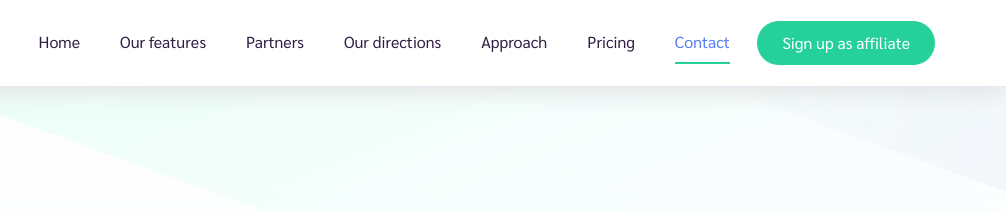
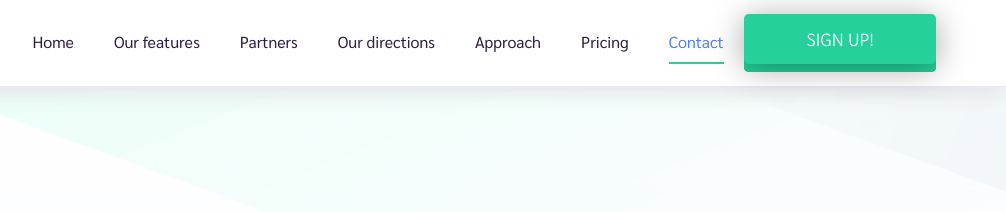
Before and after one commit to dudosyka/dudosyka.github.io, a plain HTML site: page index.html in a window 1280 px wide. Shown: the top 212 px of the page, 274-1280 px from the left. Drawn offline with Linux system fonts and the light colour scheme; a script that the page names is missing.

Commit message:
New dropdown

```diff
--- /dev/null
+++ b/assets/css/dropdown.css
@@ -0,0 +1,199 @@
+*::before,
+*::after {
+    margin: 0;
+    padding: 0;
+}
+
+::-moz-selection {
+    background-color: #9A68FF;
+    color: #fff
+}
+
+::selection {
+    background-color: #9A68FF;
+    color: #fff
+}
+
+.everything {
+    position: relative;
+}
+
+.everything__checkbox {
+    display: none
+}
+
+.everything .everything__button,
+.everything .everything__link {
+    width: 12rem;
+    padding: 0.75rem 2rem;
+    display: inline-block;
+    background-color: #26d09b;
+    /*background-image: radial-gradient(circle at 50%, #9A68FF 0%, #D612A2 100%);*/
+    background-size: 200% 200%;
+    background-repeat: no-repeat;
+    color: #fff;
+    text-align: center;
+    text-transform: uppercase;
+    font-weight: 300;
+    font-size: 1.1rem;
+    border-radius: 0.3rem;
+    cursor: pointer
+}
+
+.everything__button {
+    position: relative;
+    z-index: 100;
+    box-shadow: 0 0.25rem 2rem rgba(0, 0, 0, 0.35), inset 0 0.25rem 1rem rgba(0, 0, 0, 0);
+    transition: background-position-y .2s .2s, color 1s, box-shadow .2s
+}
+
+.everything__button:hover {
+    box-shadow: 0 0.5rem 3rem rgba(0, 0, 0, 0.15)
+}
+
+.everything__button:active,
+.everything__button:focus {
+    box-shadow: 0 0.25rem 2rem rgba(0, 0, 0, 0), inset 0 0.25rem 1rem rgba(0, 0, 0, 0.25)
+}
+
+.everything__button::before {
+    content: "Sign up!"
+}
+
+.everything__checkbox:checked~.everything__button {
+    color: #707070;
+    background-position-y: -210%;
+    box-shadow: 0 0.25rem 2rem rgba(0, 0, 0, 0), inset 0 0.25rem 1rem rgba(0, 0, 0, 0.25)
+}
+
+.everything__checkbox:checked~.everything__button::before {
+    content: "Close";
+    padding: .75rem 1.6rem
+}
+
+.everything__link-area {
+    position: absolute;
+    bottom: 0;
+    left: 0;
+    width: 100%;
+    z-index: -1;
+    transition: -webkit-transform 0.5s cubic-bezier(1, 0, 0, 1);
+    transition: transform 0.5s cubic-bezier(1, 0, 0, 1);
+    transition: transform 0.5s cubic-bezier(1, 0, 0, 1), -webkit-transform 0.5s cubic-bezier(1, 0, 0, 1)
+}
+
+.everything__link {
+    position: absolute;
+    bottom: 0;
+    left: 0
+}
+
+.everything__link:link,
+.everything__link:visited {
+    text-decoration: none
+}
+
+.everything__link:active,
+.everything__link:focus {
+    box-shadow: inset 0 0.25rem 1rem rgba(0, 0, 0, 0.25)
+}
+
+.everything__link::after {
+    content: "";
+    position: absolute;
+    top: 0;
+    left: 0;
+    width: 100%;
+    height: 100%;
+    opacity: 0;
+    visibility: hidden;
+    transition: opacity .2s
+}
+
+.everything__link--1 {
+    z-index: 300;
+    transition: padding 0.2s 0.2s, box-shadow 0.2s, -webkit-transform 0.2s cubic-bezier(1, 0, 0, 1);
+    transition: transform 0.2s cubic-bezier(1, 0, 0, 1), padding 0.2s 0.2s, box-shadow 0.2s;
+    transition: transform 0.2s cubic-bezier(1, 0, 0, 1), padding 0.2s 0.2s, box-shadow 0.2s, -webkit-transform 0.2s cubic-bezier(1, 0, 0, 1)
+}
+
+.everything__link--2 {
+    background-position: 50%;
+    background-size: 250%;
+    z-index: 200;
+    transition: padding 0.2s 0.2s, box-shadow 0.2s, -webkit-transform 0.2s cubic-bezier(1, 0, 0, 1);
+    transition: transform 0.2s cubic-bezier(1, 0, 0, 1), padding 0.2s 0.2s, box-shadow 0.2s;
+    transition: transform 0.2s cubic-bezier(1, 0, 0, 1), padding 0.2s 0.2s, box-shadow 0.2s, -webkit-transform 0.2s cubic-bezier(1, 0, 0, 1)
+}
+
+.everything__link--3 {
+    background-position: 100%;
+    z-index: 100;
+    transition: padding 0.2s 0.2s, box-shadow 0.2s, -webkit-transform 0.2s cubic-bezier(1, 0, 0, 1);
+    transition: transform 0.2s cubic-bezier(1, 0, 0, 1), padding 0.2s 0.2s, box-shadow 0.2s;
+    transition: transform 0.2s cubic-bezier(1, 0, 0, 1), padding 0.2s 0.2s, box-shadow 0.2s, -webkit-transform 0.2s cubic-bezier(1, 0, 0, 1)
+}
+
+.everything__checkbox:checked~.everything__link-area {
+    z-index: 1;
+    -webkit-transform: translateY(8rem);
+    transform: translateY(8rem);
+    transition: -webkit-transform 0.5s cubic-bezier(1, 0, 0, 1);
+    transition: transform 0.5s cubic-bezier(1, 0, 0, 1);
+    transition: transform 0.5s cubic-bezier(1, 0, 0, 1), -webkit-transform 0.5s cubic-bezier(1, 0, 0, 1)
+}
+
+.everything__checkbox:checked~.everything__link-area .everything__link {
+    visibility: visible;
+    opacity: 1;
+    padding: 1.75rem 2.75rem
+}
+
+.everything__checkbox:checked~.everything__link-area .everything__link::after {
+    opacity: 1;
+    visibility: visible;
+    box-shadow: 0 0.25rem 2rem rgba(0, 0, 0, 0.35);
+    transition: opacity 3s, box-shadow .2s
+}
+
+.everything__checkbox:checked~.everything__link-area .everything__link:hover::after {
+    /*box-shadow: 0 0.5rem 3rem rgba(0, 0, 0, 0.15)*/
+}
+
+.everything__checkbox:checked~.everything__link-area .everything__link--1 {
+    transition: padding 0.2s 0.2s, -webkit-transform 0.2s 0.8s cubic-bezier(1, 0, 0, 1);
+    transition: transform 0.2s 0.8s cubic-bezier(1, 0, 0, 1), padding 0.2s 0.2s;
+    transition: transform 0.2s 0.8s cubic-bezier(1, 0, 0, 1), padding 0.2s 0.2s, -webkit-transform 0.2s 0.8s cubic-bezier(1, 0, 0, 1);
+    -webkit-transform: translateX(-15rem);
+    transform: translateX(-15rem)
+}
+
+@media only screen and (max-width: 480px) {
+    .everything__checkbox:checked~.everything__link-area .everything__link--1 {
+        -webkit-transform: translateX(0) translateY(-14rem);
+        transform: translateX(0) translateY(-14rem)
+    }
+}
+
+.everything__checkbox:checked~.everything__link-area .everything__link--2 {
+    transition: padding 0.2s 0.2s, -webkit-transform 0.2s 0.7s cubic-bezier(1, 0, 0, 1);
+    transition: transform 0.2s 0.7s cubic-bezier(1, 0, 0, 1), padding 0.2s 0.2s;
+    transition: transform 0.2s 0.7s cubic-bezier(1, 0, 0, 1), padding 0.2s 0.2s, -webkit-transform 0.2s 0.7s cubic-bezier(1, 0, 0, 1);
+    -webkit-transform: translateX(0);
+    transform: translateX(0)
+}
+
+.everything__checkbox:checked~.everything__link-area .everything__link--3 {
+    -webkit-transform: translateX(15rem);
+    transform: translateX(15rem);
+    transition: padding 0.2s 0.2s, -webkit-transform 0.2s 0.8s cubic-bezier(1, 0, 0, 1);
+    transition: transform 0.2s 0.8s cubic-bezier(1, 0, 0, 1), padding 0.2s 0.2s;
+    transition: transform 0.2s 0.8s cubic-bezier(1, 0, 0, 1), padding 0.2s 0.2s, -webkit-transform 0.2s 0.8s cubic-bezier(1, 0, 0, 1)
+}
+
+@media only screen and (max-width: 480px) {
+    .everything__checkbox:checked~.everything__link-area .everything__link--3 {
+        -webkit-transform: translateX(0) translateY(7rem);
+        transform: translateX(0) translateY(7rem)
+    }
+}
--- a/index.html
+++ b/index.html
@@ -21,6 +21,8 @@
         <link rel="stylesheet" href="assets/css/style.css">
         <!-- Stylesheet Responsive CSS -->
         <link rel="stylesheet" href="assets/css/responsive.css">
+        <!-- Dropdown menu CSS -->
+        <link rel="stylesheet" href="assets/css/dropdown.css">
         <!-- Title -->
         <title>Cparoll</title>
     </head>
@@ -74,7 +76,21 @@
                     </li>
                 </ul>
                 <div class="nav-btn">
-                    <a href="#" class="default-btn bg-main">Sign up as affiliate</a>
+                    <div href="#" class="everything">
+                        <input type="checkbox" class="everything__checkbox" id="action-toogle">
+                        <label for="action-toogle" class="everything__button"></label>
+                        <div class="everything__link-area">
+                            <a class="everything__link everything__link--1" href="#">
+                                Lorem
+                            </a>
+                            <a class="everything__link everything__link--2" href="#">
+                                ipsum
+                            </a>
+                            <a class="everything__link everything__link--3" href="#">
+                                Dolor
+                            </a>
+                        </div>
+                    </div>
                 </div>
             </div>
         </div>
```
